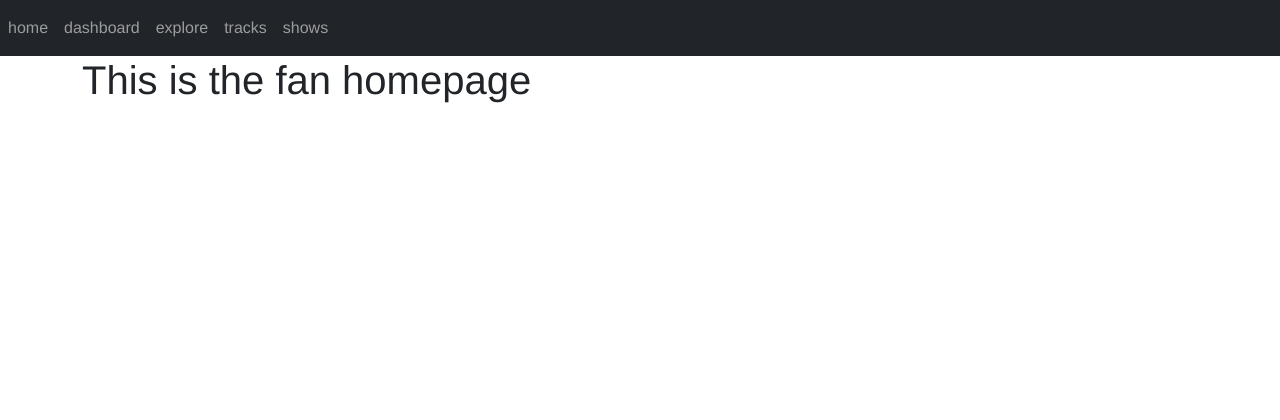
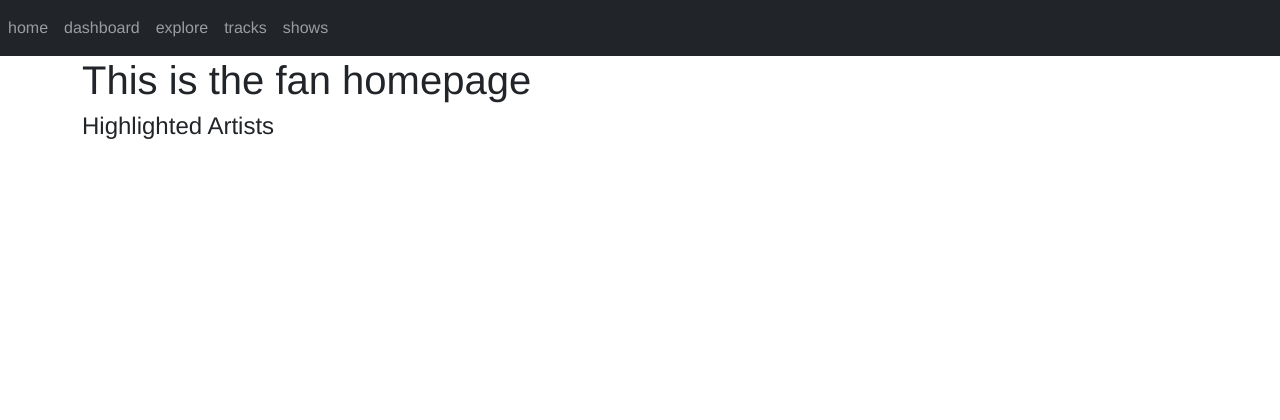
Before and after one commit to HackOR2021/revamped-bandcamp, a Flask app: page / in a window 1280 px wide. Shown: the top 420 px of the page. Run offline with Flask 2, Linux system fonts and the light colour scheme; data that the repository does not hold is empty; some libraries are stand-ins or nearby versions.

Commit message:
add rough layout for highlighted artists

```diff
--- a/website/static/styles.css
+++ b/website/static/styles.css
@@ -21,3 +21,21 @@ footer div {
     position: relative;
     min-height: 100vh;
 }
+
+
+/* sidescroll for data demo */
+/* source https://stackoverflow.com/questions/38901166/horizontal-scrollable-divs-in-a-bootstrap-row*/
+.testimonial-group > .row {
+  display: flex;
+  flex-wrap: nowrap;
+  overflow-x: auto;
+}
+.testimonial-group > .row > .col-xs-4 {
+  flex: 0 0 auto;
+}
+
+/* Decorations */
+.col-xs-4 { color: #fff; font-size: 48px; padding-bottom: 20px; padding-top: 18px; }
+.col-xs-4:nth-child(3n+1) { background: #c69; }
+.col-xs-4:nth-child(3n+2) { background: #9c6; }
+.col-xs-4:nth-child(3n+3) { background: #69c; }
--- a/website/templates/index.html
+++ b/website/templates/index.html
@@ -3,10 +3,14 @@
 {% block content %}
 <h1>This is the fan homepage</h1>
 
-<ul id="navigation">
+
+
+<h4>Highlighted Artists</h4>
+<div class="container testimonial-group">
+  <div class="row text-center">
     {% for artist in artists %}
 
-	<div class="card">
+		<div class="col-4 card">
 			<h6><b>Artist:</b> {{ artist["first_name"] }} {{ artist["last_name"] }}</h6>
 			<p><b>Website:</b> {{ artist["website"] }}</p>
 			<p><b>Email:</b> {{ artist["email"] }}</p>
@@ -16,7 +20,8 @@
 		</div>
 
 	{% endfor %}
-</ul>
+  </div>
+</div>
 
 
 {% endblock %}
```
Lines whose indentation alone changed are shown as unchanged.
